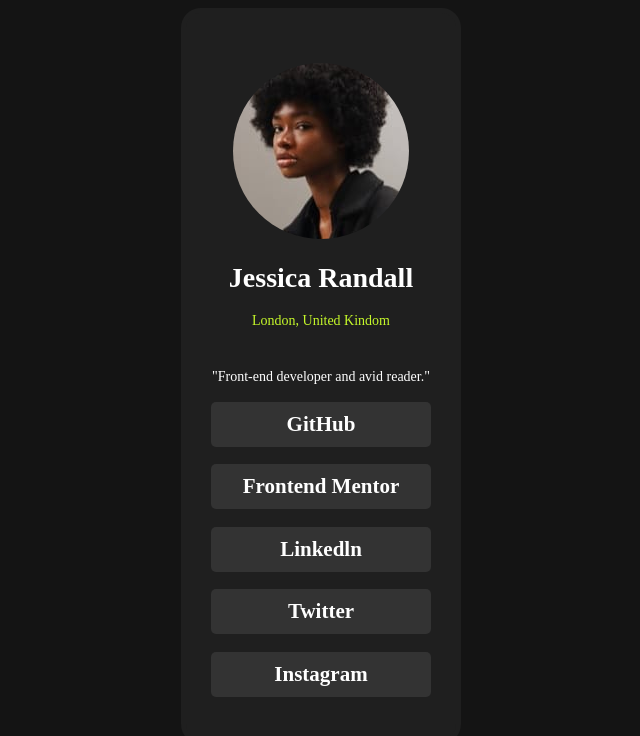
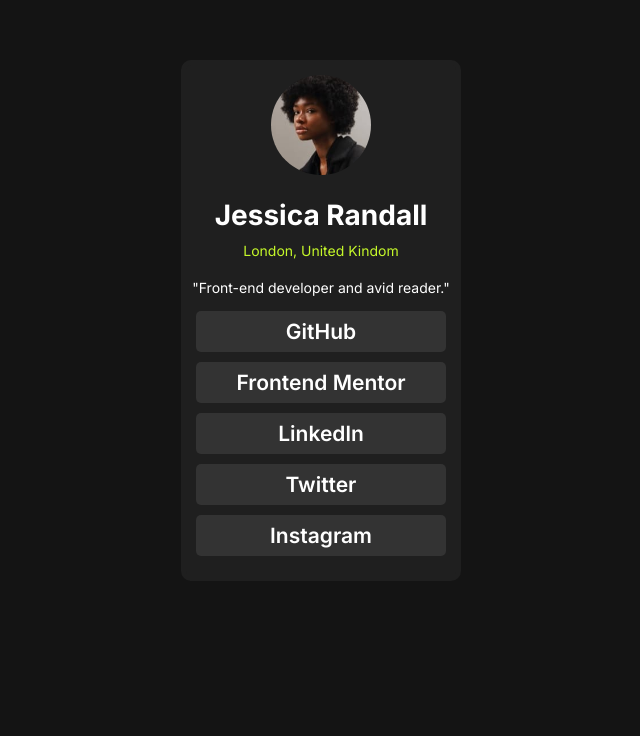
Before and after one commit to MichealOyee/Social-Link-Profile, a plain HTML site: page index.html in a window 1280 px wide. Shown: the whole page, without its empty margins (319-959 px from the left). Drawn offline with Linux system fonts and the light colour scheme.

Commit message:
changed solution to index and modified style

```diff
--- a/styles.css
+++ b/styles.css
@@ -1,25 +1,36 @@
+@import url('https://fonts.googleapis.com/css2?family=Inter:ital,opsz,wght@0,14..32,100..900;1,14..32,100..900&display=swap');
 
+*{
+    box-sizing: border-box;
+    padding: 0;
+    margin: 0;
+}
 img{
     border-radius: 1000px;
+    height: 100px;
+    margin-bottom: 20px;
 }
 body{
     background-color: hsl(0, 0%, 8%);
     font-size: 14px;
-    font-family: url(Inter-VariableFont_slnt,wght.ttf);
+    font-family: 'Inter';
     /* The font used is not recognised by VSCODE */
     margin-left: 500px;
     margin-right: 500px;
+    height: 500px;
 }
 div{
     border: 5px solid hsl(0, 0%, 12%);
     background-color: hsl(0, 0%, 12%);
-    border-radius: 20px;
+    border-radius: 10px;
     text-align: center;
-    padding-top: 50px;
-    padding-bottom: 25px;
+    padding-bottom: 10px;
+    margin-top: 60px;
+    padding-top: 10px;
 }
 h1{
     font-weight: 700;
+    margin-bottom: 10px;
 }
 h1, p, h2{
     color:  hsl(0, 0%, 100%);
@@ -27,21 +38,21 @@
 h4{
     color:  hsl(75, 94%, 57%);
     font-weight: 400;
-    margin-bottom: 40px;
+    margin-bottom: 20px;
 }
 p{
     font-size: 14px;
+    padding-bottom: 5px;
 }
 h2 {
-    padding: 10px;
+    padding: 8px;
     background-color:  hsl(0, 0%, 20%);
     border: 1px ;
     border-radius: 5px;
-    margin-left: 25px;
-    margin-right: 25px;
     text-decoration: none;
     font-weight: 600;
     cursor: pointer;
+    margin: 10px;
 }
 a{
     color: white;
```
Also changed, not shown: index.html (renamed from solution.html).
